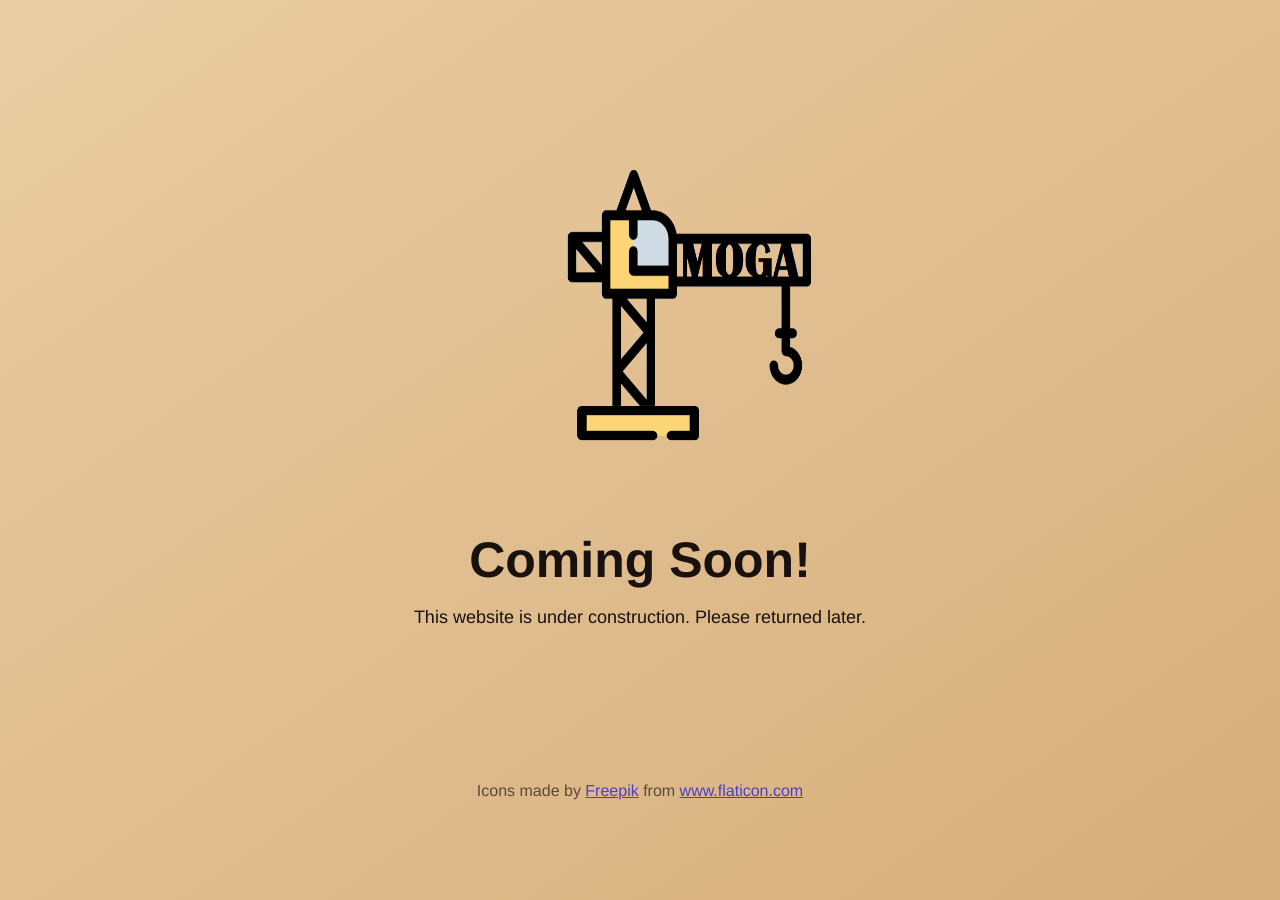
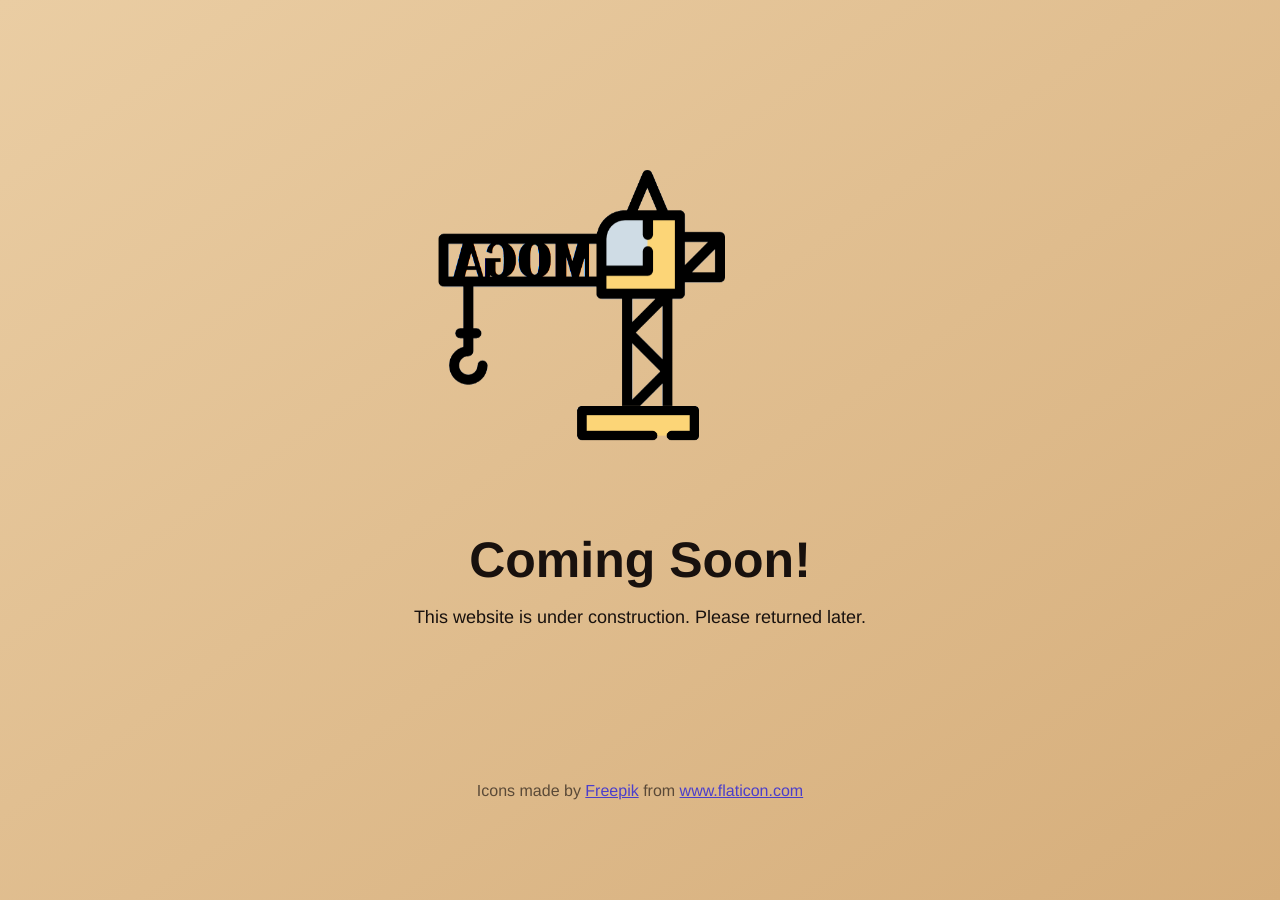
Before and after one commit to mogawinch/mogawinch.github.io, a Vue app: page / in a window 1280 px wide. Built offline with nearby package versions, Linux system fonts and the light colour scheme.

Commit message:
change animation time

```diff
--- a/src/components/Maintenance.vue
+++ b/src/components/Maintenance.vue
@@ -47,7 +47,7 @@ export default {
   width: 300px;
   padding-left:120px;
   animation-name: winch-move;
-  animation-duration: 6s;
+  animation-duration: 10s;
   animation-iteration-count: infinite;
   z-index: 1;
 }
```
Also changed, not shown: 7 other files (tests, documents, lock files or other folders).
